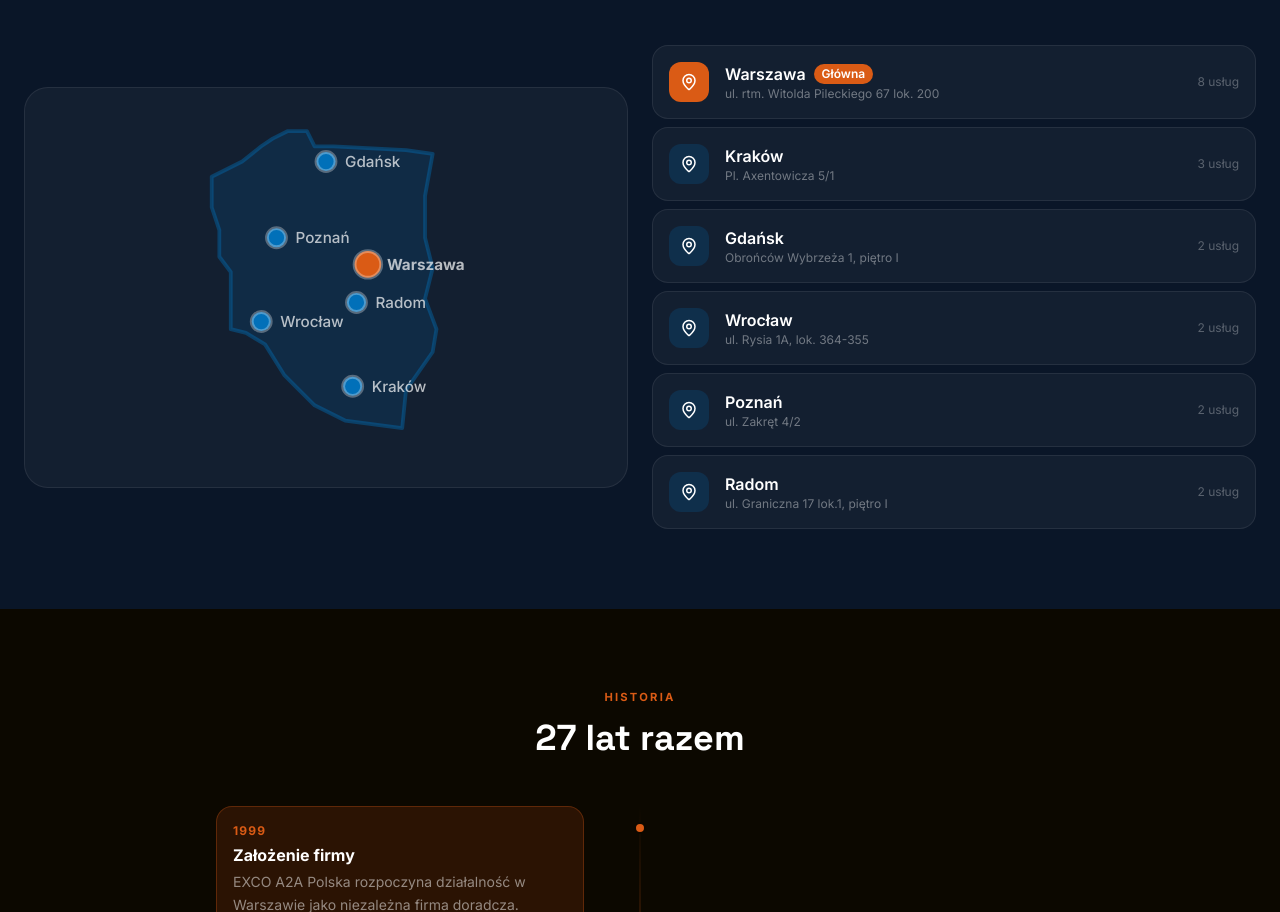
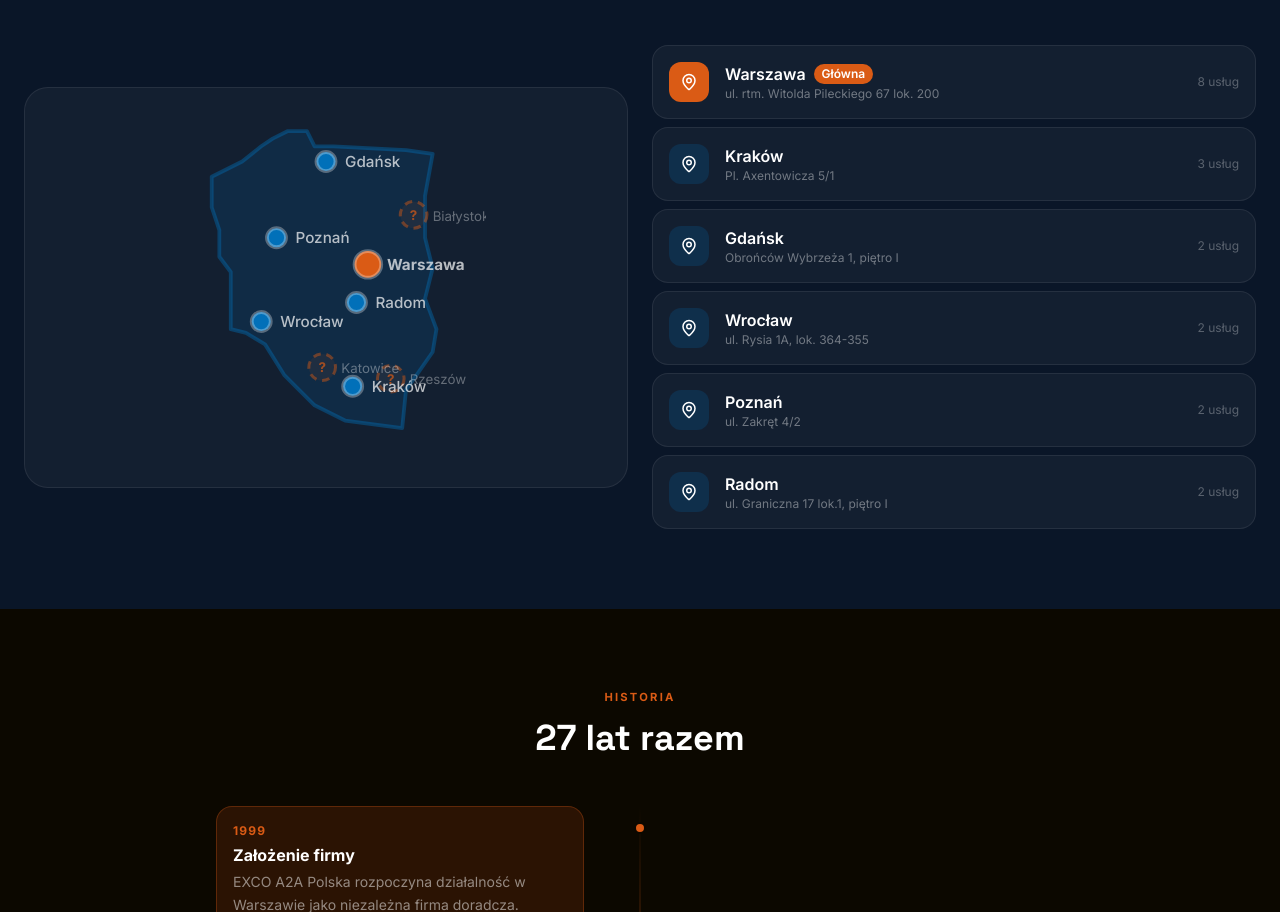
Before and after one commit to TvF80/exco, a React (Vite) app: page / in a window 1280 px wide. Shown: the part 3275-4187 px from the top of the page. Built offline with nearby package versions, Linux system fonts and the light colour scheme.

Commit message:
feat: markery planowanych biur na mapie (Bialystok, Rzeszow, Katowice)

```diff
--- a/src/components/sections/OfficeMapNew.jsx
+++ b/src/components/sections/OfficeMapNew.jsx
@@ -3,6 +3,12 @@ import { motion, AnimatePresence } from 'framer-motion'
 import { MapPin, Phone, Mail, X } from 'lucide-react'
 import { offices } from '../../data/offices'
 import { services } from '../../data/services'
+
+const FUTURE_OFFICES = [
+  { id: 'bialystok', city: 'Białystok', x: 73, y: 27 },
+  { id: 'rzeszow',   city: 'Rzeszów',   x: 67, y: 70 },
+  { id: 'katowice',  city: 'Katowice',  x: 49, y: 67 },
+]
 
 export default function OfficeMapNew({ onServiceClick }) {
   const [active, setActive] = useState(null)
@@ -55,6 +61,30 @@ export default function OfficeMapNew({ onServiceClick }) {
                 strokeLinejoin="round"
                 strokeLinecap="round"
               />
+              {/* Future office proposals */}
+              {FUTURE_OFFICES.map((f) => (
+                <g key={f.id}>
+                  <circle
+                    cx={f.x} cy={f.y} r={3.5}
+                    fill="rgba(218,91,21,0.08)"
+                    stroke="rgba(218,91,21,0.45)"
+                    strokeWidth={0.8}
+                    strokeDasharray="2 1.5"
+                  />
+                  <text
+                    x={f.x} y={f.y + 1.3}
+                    fontSize="3.5" fill="rgba(218,91,21,0.7)"
+                    fontWeight="700" fontFamily="Inter, sans-serif"
+                    textAnchor="middle"
+                  >?</text>
+                  <text
+                    x={f.x + 5} y={f.y + 1.5}
+                    fontSize="3.5" fill="rgba(255,255,255,0.35)"
+                    fontWeight="400" fontFamily="Inter, sans-serif"
+                  >{f.city}</text>
+                </g>
+              ))}
+
               {offices.map((o) => {
                 const isActive = active === o.id
                 return (
```
